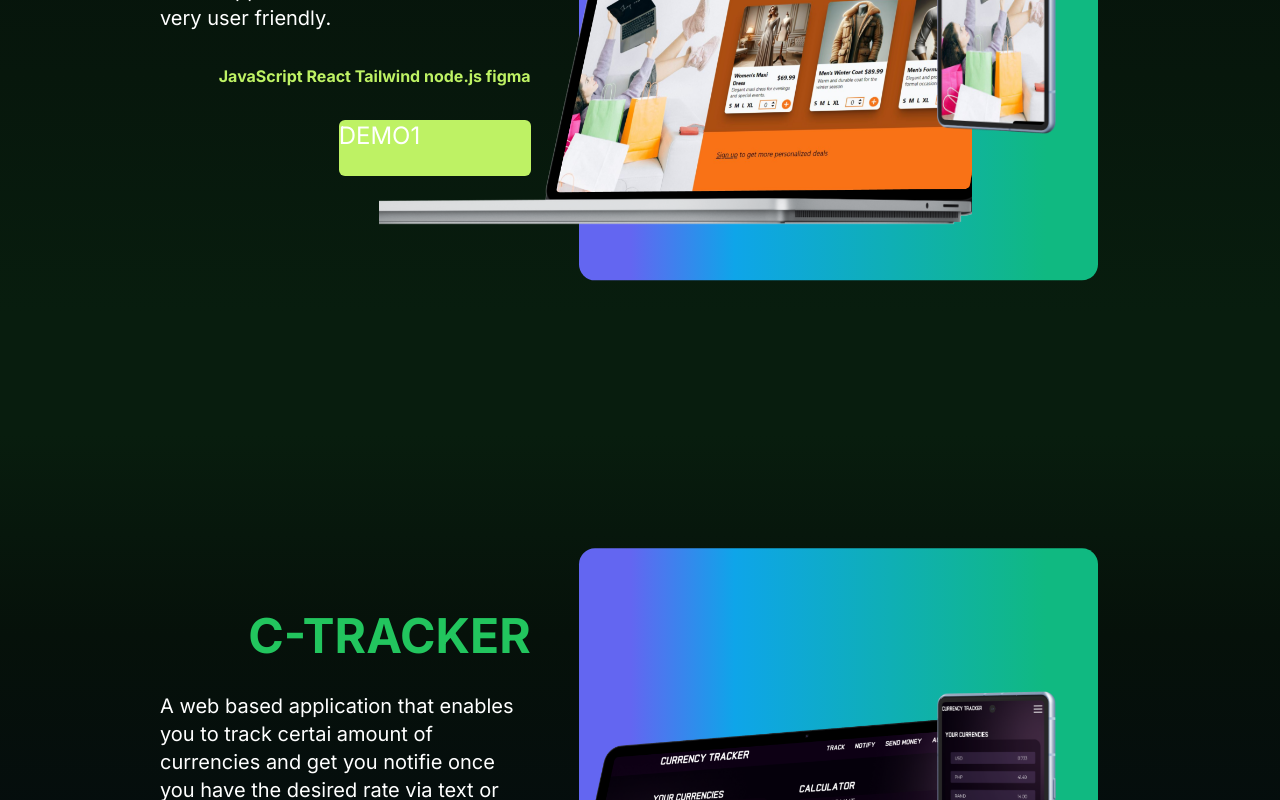
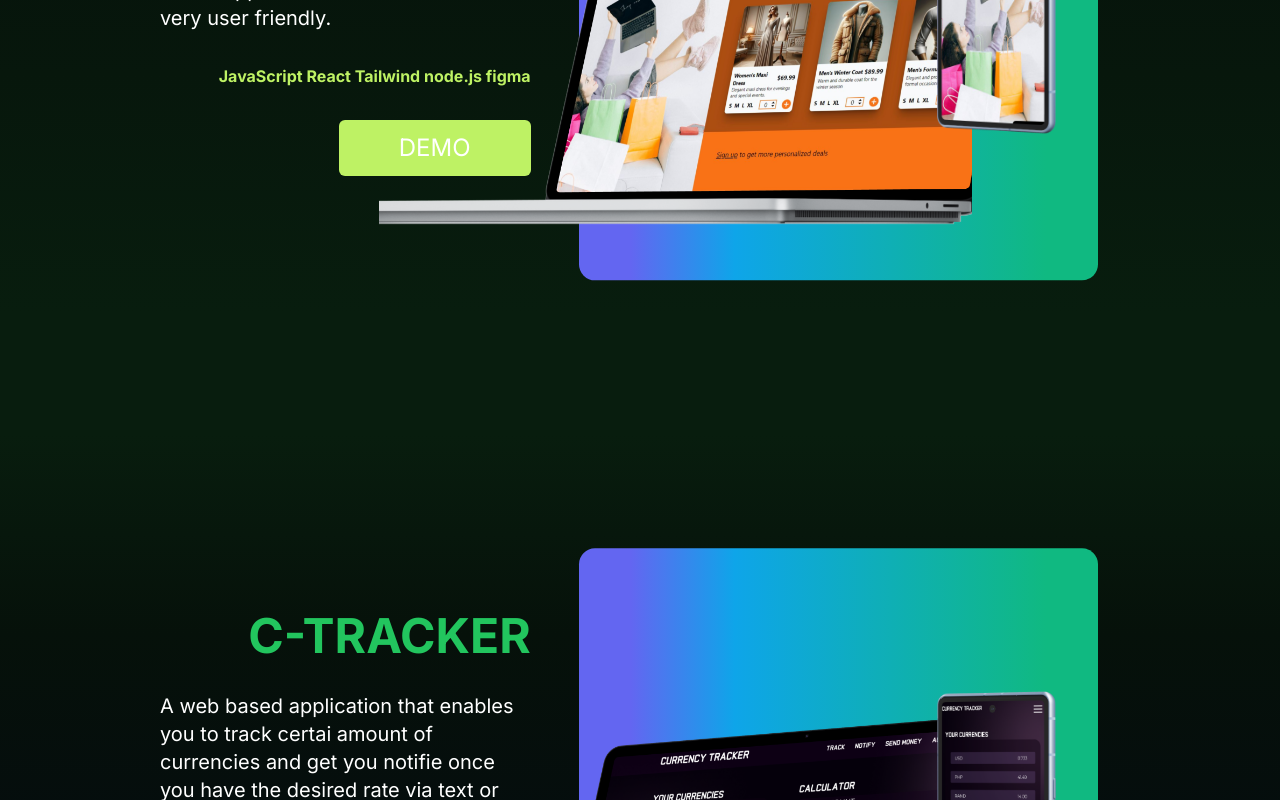
Before and after one commit to Royaldner/Host-Portfolio, a React (Vite) app: page / in a window 1280 px wide. Shown: the part 2640-3440 px from the top of the page. Built offline with nearby package versions, Linux system fonts and the light colour scheme; no server answers.

Commit message:
Update Projects.jsx

```diff
--- a/src/components/Projects.jsx
+++ b/src/components/Projects.jsx
@@ -23,14 +23,13 @@ function Projects(props) {
         </motion.h1>
         <motion.h2 className="text-xl font-thin">{props.description}</motion.h2>
         <div className="text-lime-300 font-semibold"> {props.languages}</div>
-        <motion.a
-          href={props.link}
+        <motion.button
           className=" w-48 h-14 rounded-md bg-lime-300 text-2xl z-[99]"
           whileHover={{ scale: 1.05 }}
           whileTap={{ scale: 0.95 }}
         >
-          DEMO1
-        </motion.a>
+          DEMO
+        </motion.button>
       </div>
       <div className="md:relative hidden md:block w-[90%] md:w-2/3 h-auto md:h-full  md:mt-40">
         <motion.div
```
